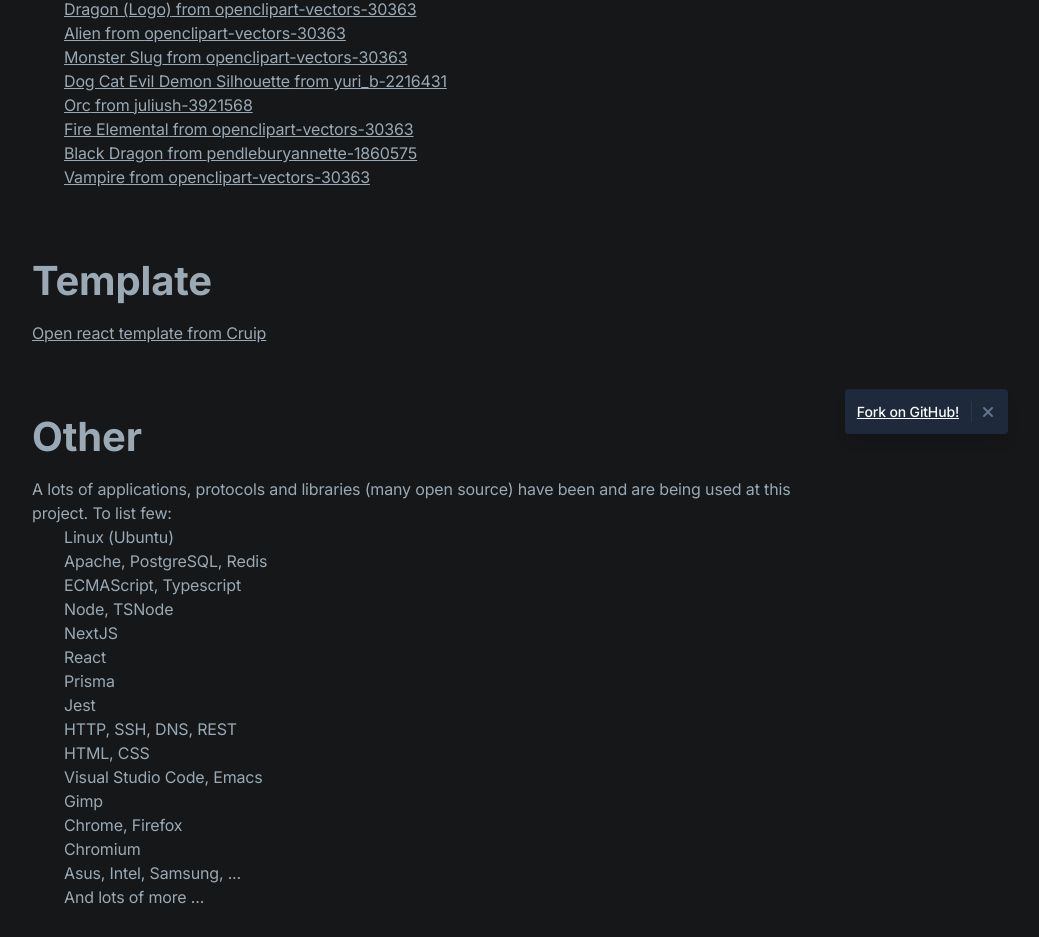
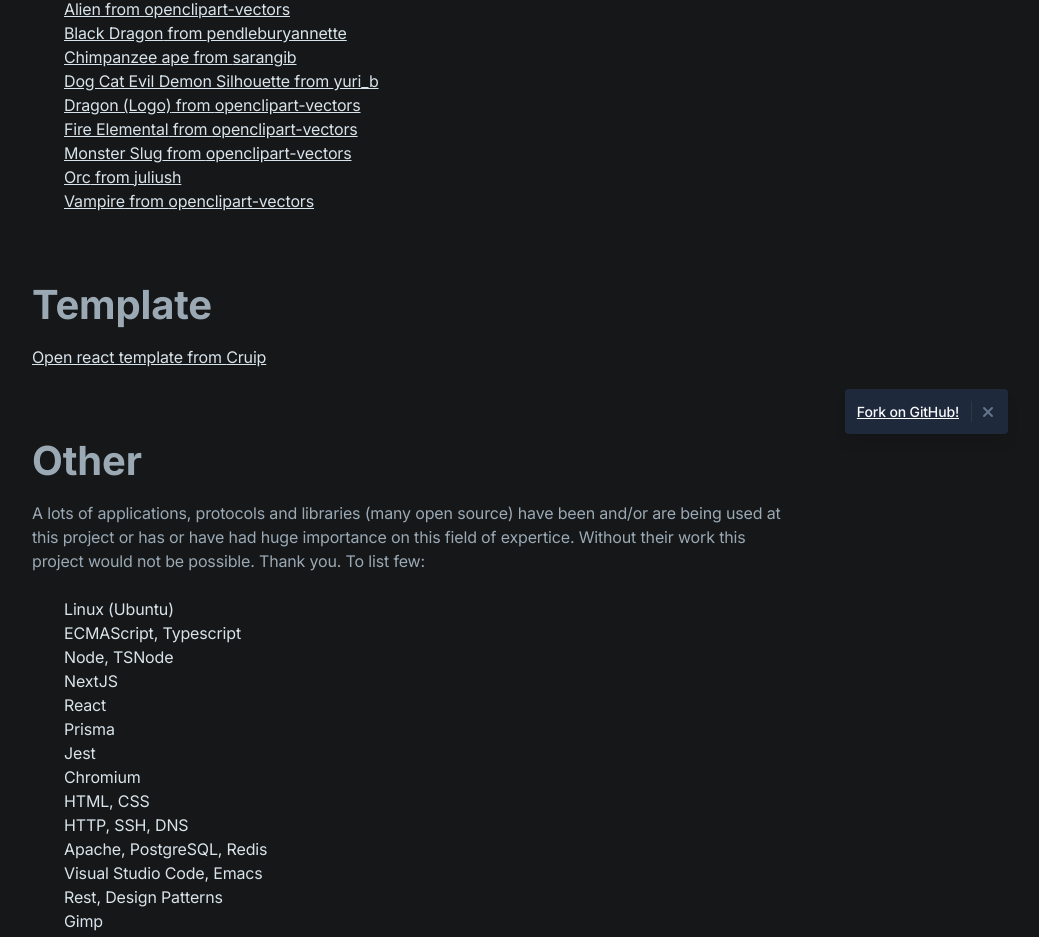
Before and after one commit to Nerdman4U/taxomageia-frontend, a Next.js app: page /credits in a window 1280 px wide. Shown: the part 334-1271 px from the top of the page, without its empty margins (224-1263 px from the left). Built offline with nearby package versions, Linux system fonts and the light colour scheme; no server answers.

Commit message:
feat(static html): credits and versions

```diff
--- a/app/credits/credits.json
+++ b/app/credits/credits.json
@@ -6,44 +6,49 @@
   },
   "images": [
     {
+      "name": "Alien",
+      "url": "https://pixabay.com/users/openclipart-vectors-30363/",
+      "from": "openclipart-vectors"
+    },
+    {
+      "name": "Black Dragon",
+      "url": "https://pixabay.com/users/pendleburyannette-1860575/",
+      "from": "pendleburyannette"
+    },
+    {
+      "name": "Chimpanzee ape",
+      "url": "https://pixabay.com/users/sarangib-37542/",
+      "from": "sarangib"
+    },
+    {
+      "name": "Dog Cat Evil Demon Silhouette",
+      "url": "https://pixabay.com/users/yuri_b-2216431/",
+      "from": "yuri_b"
+    },
+    {
       "name": "Dragon (Logo)",
       "url": "https://pixabay.com/users/openclipart-vectors-30363/",
-      "from": "openclipart-vectors-30363"
+      "from": "openclipart-vectors"
     },
     {
-      "name": "Alien",
+      "name": "Fire Elemental",
       "url": "https://pixabay.com/users/openclipart-vectors-30363/",
-      "from": "openclipart-vectors-30363"
+      "from": "openclipart-vectors"
     },
     {
       "name": "Monster Slug",
       "url": "https://pixabay.com/users/openclipart-vectors-30363/",
-      "from": "openclipart-vectors-30363"
-    },
-    {
-      "name": "Dog Cat Evil Demon Silhouette",
-      "url": "https://pixabay.com/users/yuri_b-2216431/",
-      "from": "yuri_b-2216431"
+      "from": "openclipart-vectors"
     },
     {
       "name": "Orc",
       "url": "https://pixabay.com/users/juliush-3921568/",
-      "from": "juliush-3921568"
-    },
-    {
-      "name": "Fire Elemental",
-      "url": "https://pixabay.com/users/openclipart-vectors-30363/",
-      "from": "openclipart-vectors-30363"
-    },
-    {
-      "name": "Black Dragon",
-      "url": "https://pixabay.com/users/pendleburyannette-1860575/",
-      "from": "pendleburyannette-1860575"
+      "from": "juliush"
     },
     {
       "name": "Vampire",
       "url": "https://pixabay.com/users/openclipart-vectors-30363/",
-      "from": "openclipart-vectors-30363"
+      "from": "openclipart-vectors"
     }
    ]
 }
--- a/app/credits/page.tsx
+++ b/app/credits/page.tsx
@@ -10,7 +10,7 @@
     <div className="max-w-3xl mx-auto md:pb-16">
       <h3 className="h3 mb-3 text-gray-400">Images</h3>
       <div>
-        <ul>
+        <ul className="text-gray-200">
           { images.map((item) => <li key={item.name}><a href={item.url}>{item.name} from {item.from}</a></li>) }
         </ul>
       </div>
@@ -38,32 +38,38 @@
 
           <div className="max-w-3xl mx-auto md:pb-16">
             <h3 className="h3 mb-3 text-gray-400">Template</h3>
-            <div>
+            <div className="text-gray-200">
               <a href={template.url}>{template.name} from {template.from}</a>
             </div>
           </div>
 
           <div className="max-w-3xl mx-auto md:pb-16">
             <h3 className="h3 mb-3 text-gray-400">Other</h3>
-            <p>A lots of applications, protocols and libraries (many open source) have been and are being used at this project. To list few:</p>
+            <p className="mb-6 text-gray-400">A lots of applications, protocols and libraries (many open source) have been and/or are being used at this project or has or have had huge importance on this field of expertice. Without their work this project would not be possible. Thank you. To list few:</p>
             <div>
-              <ul>
+              <ul className="text-gray-200">
                 <li>Linux (Ubuntu)</li>
-                <li>Apache, PostgreSQL, Redis</li>
                 <li>ECMAScript, Typescript</li>
                 <li>Node, TSNode</li>
                 <li>NextJS</li>
                 <li>React</li>
                 <li>Prisma</li>
                 <li>Jest</li>
-                <li>HTTP, SSH, DNS, REST</li>
+                <li>Chromium</li>
                 <li>HTML, CSS</li>
+                <li>HTTP, SSH, DNS</li>
+                <li>Apache, PostgreSQL, Redis</li>
                 <li>Visual Studio Code, Emacs</li>
+                <li>Rest, Design Patterns</li>
                 <li>Gimp</li>
+                <li>Google, Facebook, ...</li>
                 <li>Chrome, Firefox</li>
-                <li>Chromium</li>
                 <li>Asus, Intel, Samsung, ...</li>
-                <li>And lots of more ...</li>
+                <li>Internet</li>
+                <li><a href="https://en.wikipedia.org/wiki/Turing_machine" target="_top">Turing machine</a></li>
+                <li><a href="https://en.wikipedia.org/wiki/Plankalk%C3%BCl" target="_blank">Plankalkül</a></li>
+                <li>And lots of more ... ;)</li>
+                <li>And of course biologists, engineers, mathematicians, scientists, all people who strive to <span className="text-white">understand</span> and create instead of hate and fight. Love prevails!</li>
               </ul>
             </div>
           </div>
```
Also changed, not shown: app/versions/data.json (+9 -0 lines), app/versions/server.json (+7 -0 lines).
